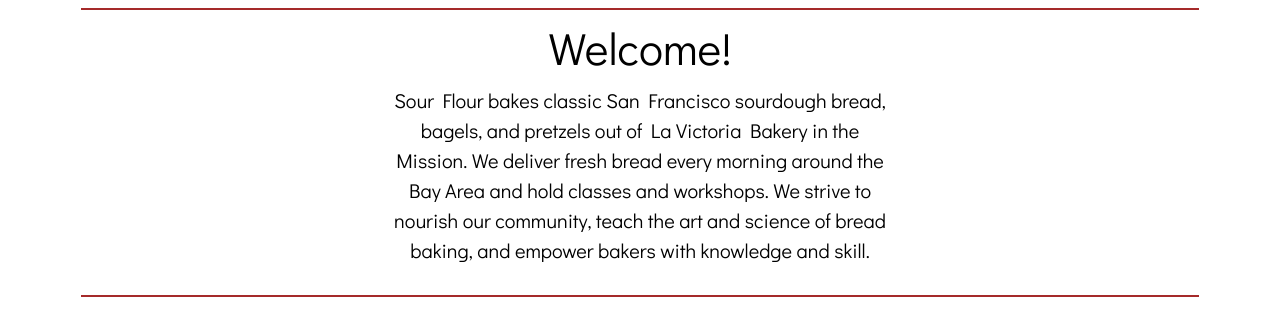
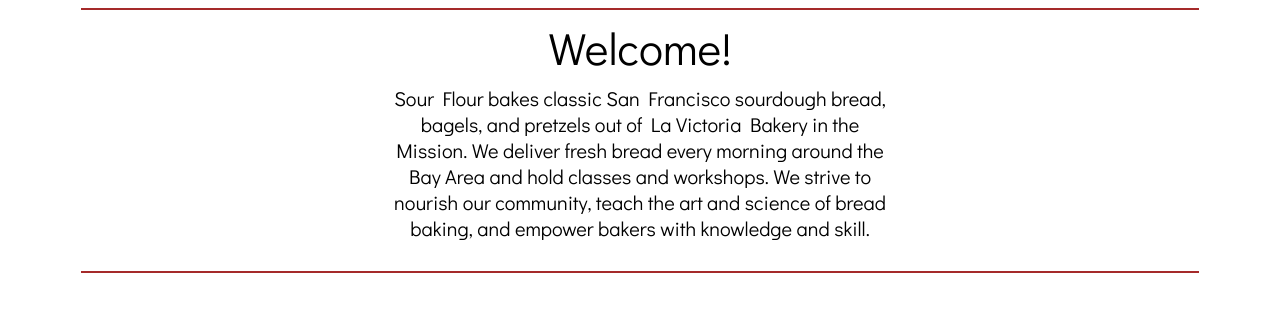
Before and after one commit to tiffzhong/sourflour, a React (Create React App) app: page / in a window 1280 px wide. Shown: the part 424-754 px from the top of the page. Built offline with nearby package versions, Linux system fonts and the light colour scheme.

Commit message:
location page fixed

```diff
--- a/public/index.html
+++ b/public/index.html
@@ -2,7 +2,7 @@
 <html lang="en">
   <head>
     <meta charset="utf-8" />
-    <link rel="shortcut icon" href="%PUBLIC_URL%/favicon.ico" />
+    <link rel="shortcut icon" href="%PUBLIC_URL%/bread.ico" />
     <meta
       name="viewport"
       content="width=device-width, initial-scale=1, shrink-to-fit=no"
--- a/src/Components/Landing/Landing.scss
+++ b/src/Components/Landing/Landing.scss
@@ -202,7 +202,7 @@
       align-self: center;
       width: 500px;
       font-size: 20px;
-      line-height: 1.5em;
+      line-height: 1.3em;
       padding: 15px 0;
     }
   }
--- a/src/Components/Locations/Locations.scss
+++ b/src/Components/Locations/Locations.scss
@@ -13,7 +13,7 @@
     text-align: center;
     font-size: 20px;
     width: 600px;
-    padding: 20px;
+    padding: 20px 0;
   }
 }
 
```
Also changed, not shown: 1 other file (tests, documents, lock files or other folders).
